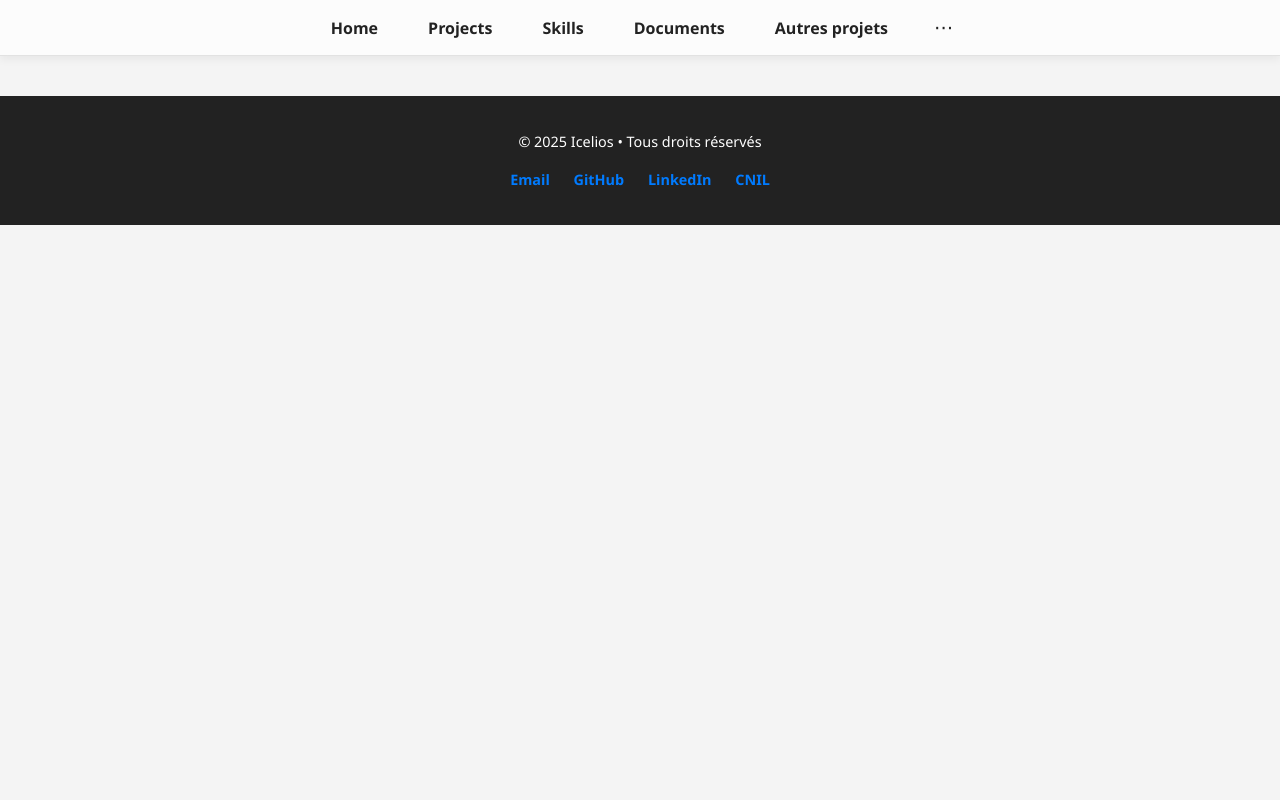
After one commit to IceliosPY/Portfolio, a PHP site: page /projet.php in a window 1280 px wide. The commit adds this page. Run offline with PHP 8.4, Linux system fonts and the light colour scheme; data that the repository does not hold is empty.

Commit message:
Add files via upload

```diff
--- a/index.php
+++ b/index.php
@@ -19,6 +19,7 @@
     <li><a href="#projects">Projects</a></li>
     <li><a href="#skills">Skills</a></li>
     <li><a href="#documents">Documents</a></li>
+    <li><a href="projet.php">Autres projets</a></li>
     <li class="dropdown rain-control">
         <button class="more-btn" aria-label="Plus">⋯</button>
         <ul class="dropdown-content">
@@ -65,9 +66,6 @@
     <main id="projects">
         <h2>Mes projets GitHub</h2>
         <div id="projets"></div>
-        <p class="more-projects">
-            👉 <a href="projects.html">Voir plus de projets</a>
-        </p>
     </main>
 
 <!-- Section Skills -->
--- /dev/null
+++ b/projet.php
@@ -0,0 +1,53 @@
+<!DOCTYPE html>
+<html lang="fr">
+<head>
+    <meta charset="UTF-8">
+    <title>Mon Portfolio GitHub</title>
+    <link rel="stylesheet" href="style.css">
+</head>
+<body>
+<!-- Effets visuels -->
+<div id="rain-container"></div>
+<audio id="rain-audio" src="Audio/pluie.mp3" loop preload="auto"></audio>
+<div id="lightning-flash"></div>
+<audio id="thunder-sound" src="Audio/Thunder.mp3" preload="auto"></audio>
+
+    <!-- Menu -->
+    <nav>
+  <ul>
+    <li><a href="index.php#home">Home</a></li>
+    <li><a href="index.php#projects">Projects</a></li>
+    <li><a href="index.php#skills">Skills</a></li>
+    <li><a href="index.php#documents">Documents</a></li>
+    <li><a href="projet.php">Autres projets</a></li>
+    <li class="dropdown rain-control">
+        <button class="more-btn" aria-label="Plus">⋯</button>
+        <ul class="dropdown-content">
+            <li><button id="toggleTheme">🌓 Auto</button></li>
+            <li><button id="toggleRain" class="menu-toggle">🌧️ Pluie</button></li>
+        </ul>
+    </li>
+  </ul>
+</nav>
+
+
+
+<footer>
+    <div class="footer-container">
+    <p>&copy; <span id="year"></span> Icelios • Tous droits réservés</p>
+        <ul class="footer-links">
+            <li><a href="mailto:tonmail@example.com">Email</a></li>
+            <li><a href="https://github.com/IceliosPY" target="_blank">GitHub</a></li>
+            <li><a href="https://linkedin.com/in/tonprofil" target="_blank">LinkedIn</a></li>
+            <li><a href="https://www.cnil.fr" target="_blank" title="Site officiel de la CNIL">CNIL</a></li>
+        </ul>
+    </div>
+</footer>
+
+    <div id="sky-elements">
+    <div id="moon"></div>
+    </div>
+         <div id="mini-lightnings"></div>
+         <script src="script.js"></script>
+</body>
+</html>
--- a/style.css
+++ b/style.css
@@ -267,7 +267,37 @@ body.dark .projet:hover {
     justify-content: center;
     gap: 20px;
 }
+#skills a {
+    text-decoration: none;
+    font-weight: 500;
+    transition: color 0.3s, transform 0.2s;
+  }
 
+  /* Mode clair : couleur par défaut */
+  body:not(.dark) #skills a {
+    color: #0a84ff; /* bleu (modifiable) */
+  }
+
+  body:not(.dark) #skills a:hover {
+    color: #0056b3;
+    text-decoration: underline;
+  }
+
+  /* 🌙 Mode sombre : vert */
+  body.dark #skills a {
+    color: #1abc9c; /* vert clair agréable sur fond sombre */
+  }
+
+  body.dark #skills a:hover {
+    color: #b8ffb8;
+    text-decoration: underline;
+    transform: scale(1.05);
+  }
+  #skills a:hover {
+    color: #0056b3;
+    text-decoration: underline;
+    transform: scale(1.05);
+  }
 .skill {
     width: 280px;
     height: 180px;
```
Also changed, not shown: script.js (+43 -28 lines), 1 other file.
